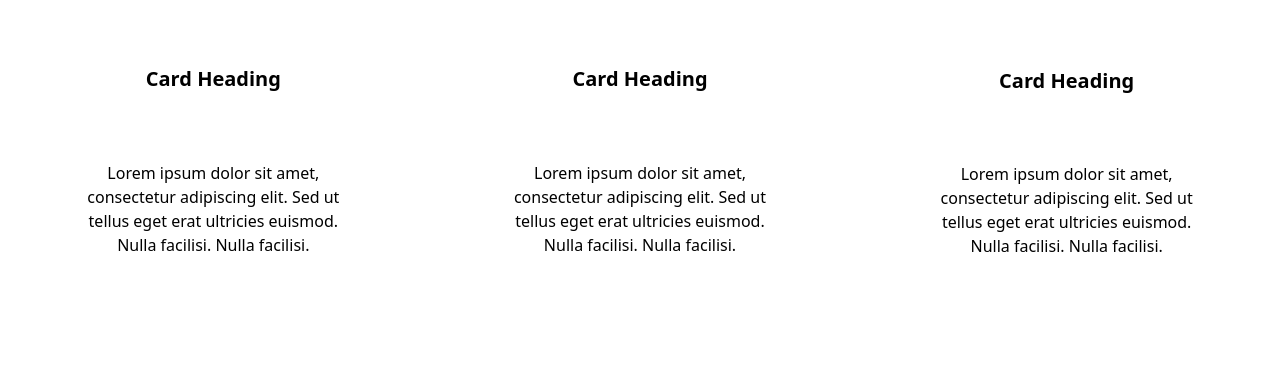
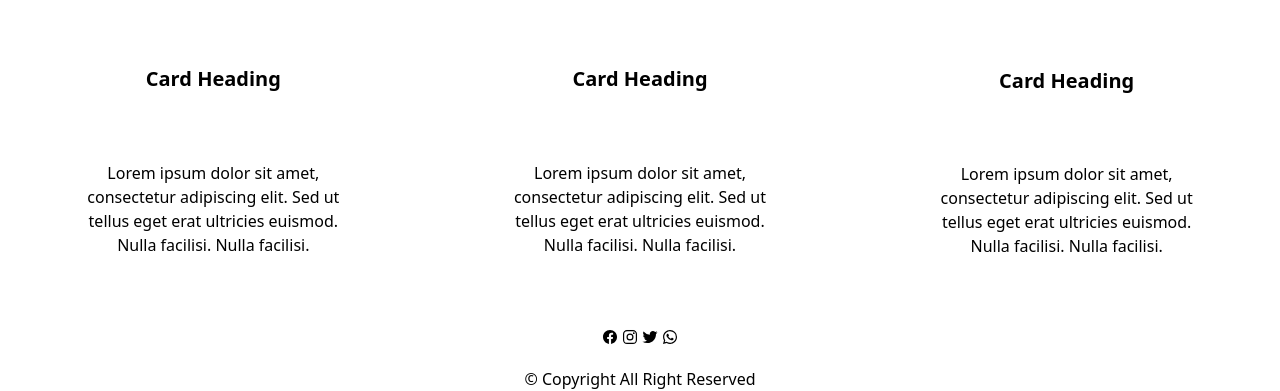
Before and after one commit to muhammadmueenarif/Blog-App-Project-Using-Tailwind-CSS, a website: page index.html in a window 1280 px wide. Shown: the part 913-1304 px from the top of the page. Before the commit the page ends 1220 px from the top, so only its background shows below. Drawn offline with nearby package versions, Linux system fonts and the light colour scheme.

Commit message:
completed for desktop

```diff
--- a/index.html
+++ b/index.html
@@ -5,6 +5,8 @@
     <meta name="viewport" content="width=device-width, initial-scale=1.0">
     <title>Blog App Project Using Tailwind CSS</title>
     <script src="https://cdn.tailwindcss.com"></script>
+    <script type="module" src="https://unpkg.com/ionicons@7.1.0/dist/ionicons/ionicons.esm.js"></script>
+    <script nomodule src="https://unpkg.com/ionicons@7.1.0/dist/ionicons/ionicons.js"></script>
 </head>
 <body>
 
@@ -99,5 +101,18 @@
 </div>
 <!-- cards section end -->
 
+  <!-- footer with social icons -->
+      <footer>
+            <div class="text-center mt-5">
+              <ion-icon name="logo-facebook"></ion-icon>
+              <ion-icon name="logo-instagram"></ion-icon>
+              <ion-icon name="logo-twitter"></ion-icon>
+              <ion-icon name="logo-whatsapp"></ion-icon>
+            </div>
+            <p class="text-center mt-4">
+              &copy; Copyright All Right Reserved</p>
+      </footer>
+  <!-- footer end -->
+
 </body>
 </html>
```
